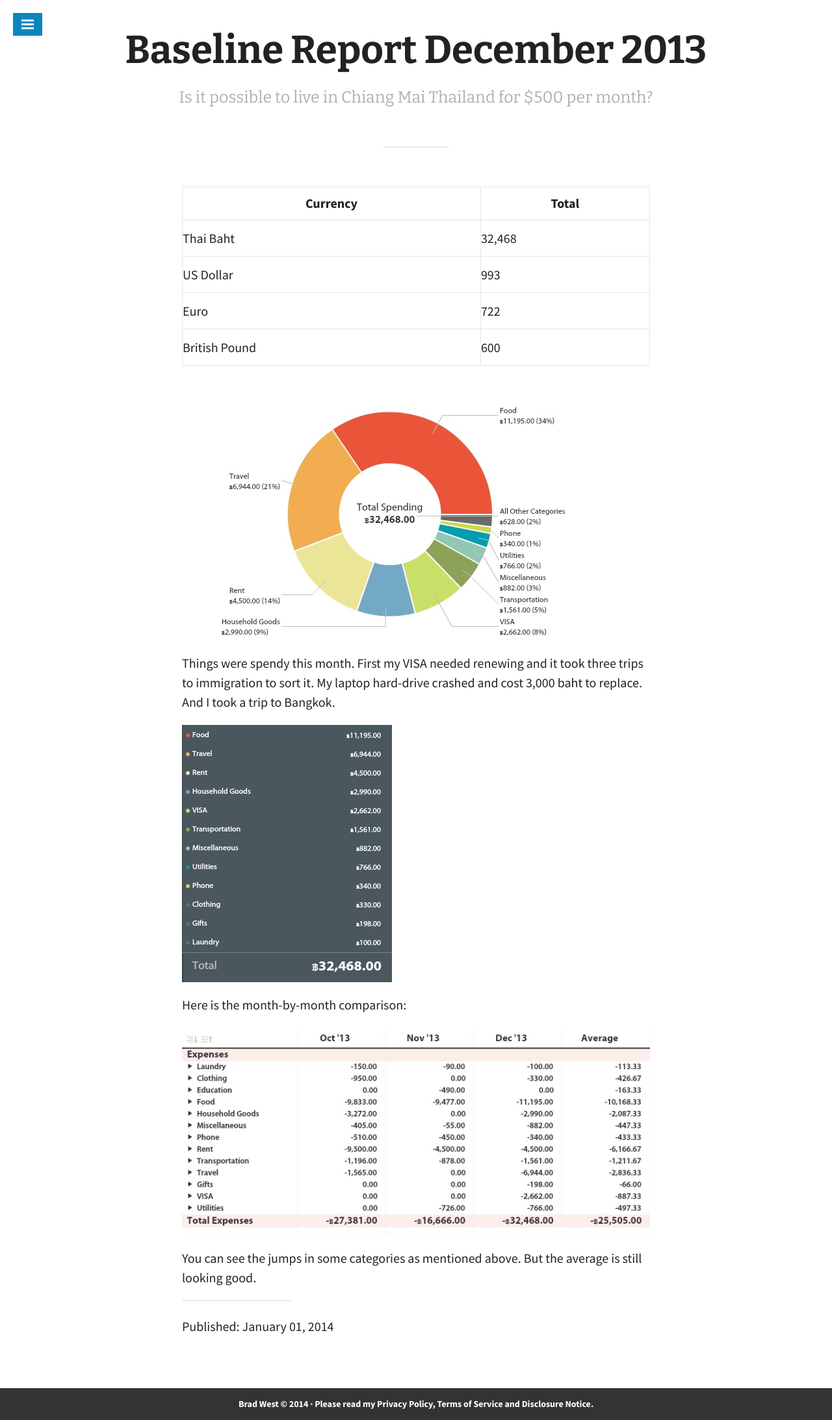
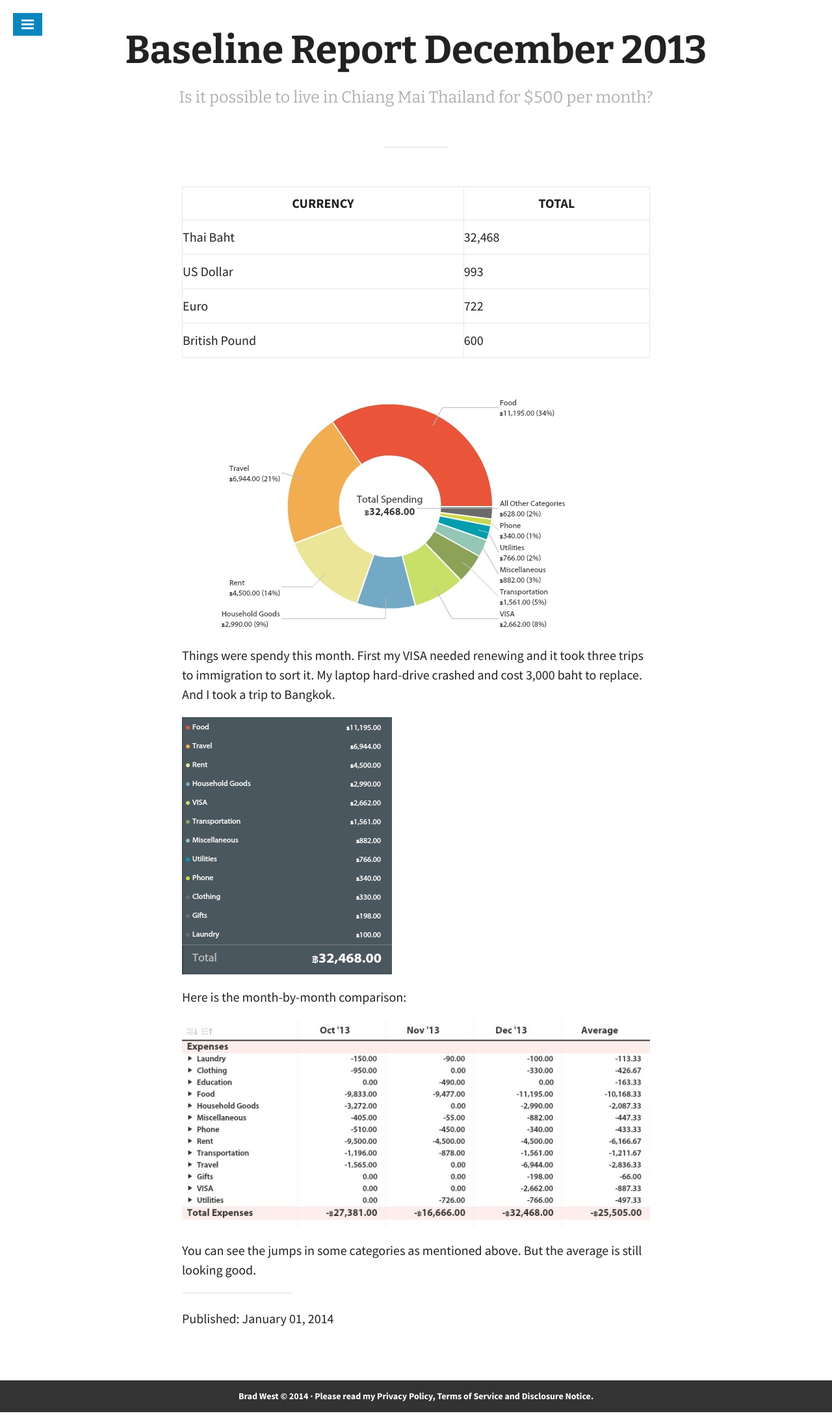
Before and after one commit to snowdj/bradonomics.github.io, a Jekyll site: the page built from _posts/2014-01-01-baseline-report-december-2013.md, in a window 1280 px wide. Shown: the whole page at 65% size. Built offline with Jekyll 4.4.1, drawn with Linux system fonts in a browser that asks for light colours; some web fonts are replaced.

Commit message:
Updated Table Settings

```diff
--- a/_sass/body.scss
+++ b/_sass/body.scss
@@ -81,11 +81,11 @@
 }
 th {
 	font-weight: bold;
+  text-transform: uppercase;
 }
 td {
 	border-top: 1px solid #ddd;
 	padding: 6px 0;
-	padding: .375rem 0;
 }
 
 /* Notice boxes
```
